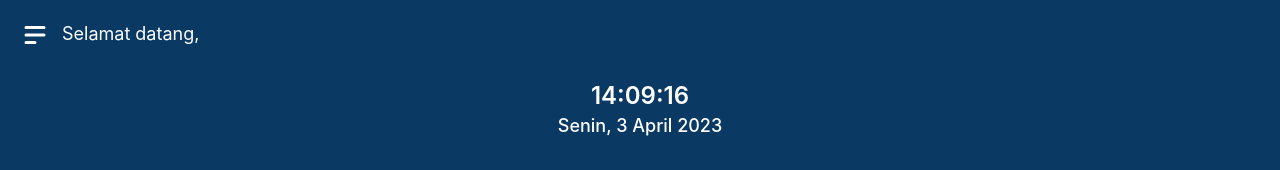
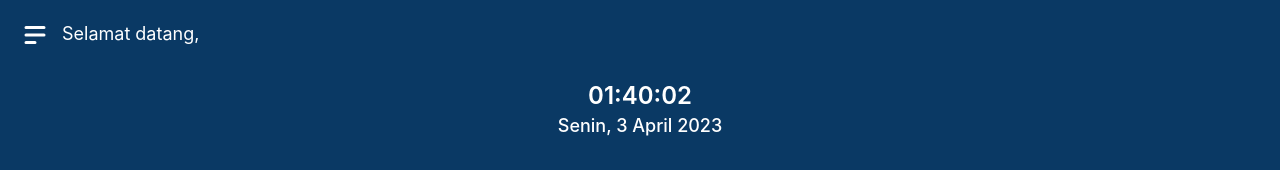
Before and after one commit to mikhaelc09/sentra-absensi-frontend, a React (Vite) app: page /absensi in a window 1280 px wide. Shown: the top 170 px of the page. Built offline with nearby package versions, Linux system fonts and the light colour scheme; no server answers; sample sign-in values are in the browser's storage.

Commit message:
install luxon, add clock

```diff
--- a/package.json
+++ b/package.json
@@ -15,6 +15,7 @@
     "axios": "^1.3.6",
     "dotenv": "^16.0.3",
     "js-cookie": "^3.0.5",
+    "luxon": "^3.3.0",
     "react": "^18.2.0",
     "react-apexcharts": "^1.4.0",
     "react-calendar": "^4.1.0",
--- a/src/pages/absensi/Home.jsx
+++ b/src/pages/absensi/Home.jsx
@@ -1,6 +1,9 @@
 import { useEffect, useState } from 'react'
+import { DateTime } from 'luxon'
+import { useNavigate } from 'react-router-dom'
+import { http } from '../../utils'
+
 import { HiOutlineClock, HiOutlineArrowCircleDown, HiOutlineArrowCircleUp } from 'react-icons/hi'
-
 import Header from "../../components/Header"
 import {
     Button,
@@ -11,14 +14,13 @@ import {
     useDisclosure
  } from '@chakra-ui/react'
 import AbsensiCard from '../../components/AbsensiCard'
-import { useNavigate } from 'react-router-dom'
-import { http } from '../../utils'
 
 function HomePage(){
     const { isOpen, onOpen, onClose } = useDisclosure()
     const navigate = useNavigate()
     const [isLoggedIn, setIsLoggedIn] = useState(false)
     const [isLembur, setIsLembur] = useState(0)
+    const [currentTime, setCurrentTime] = useState(DateTime.local());
 
     const [overview, setOverview] = useState({
         jamMasuk: '06:55',
@@ -106,13 +108,18 @@ function HomePage(){
             fetchOverview()
             fetchRiwayat()
         }
+
+        const interval = setInterval(() => {
+            setCurrentTime(DateTime.local());
+        }, 1000);
+        return () => clearInterval(interval);
     }, [])
 
     return(
         <div className="w-screen h-full min-h-screen bg-gray">
             {
                 isLoggedIn &&
-                <Header title='14:09:16' subtitle='Senin, 3 April 2023' />
+                <Header title={currentTime.toFormat('HH:mm:ss')} subtitle='Senin, 3 April 2023' />
             }
             <div className="content p-10 text-left">
                 <p className="text-xl font-semibold text-primary mb-3">Absensi</p>
```
Also changed, not shown: 1 other file (tests, documents, lock files or other folders).
